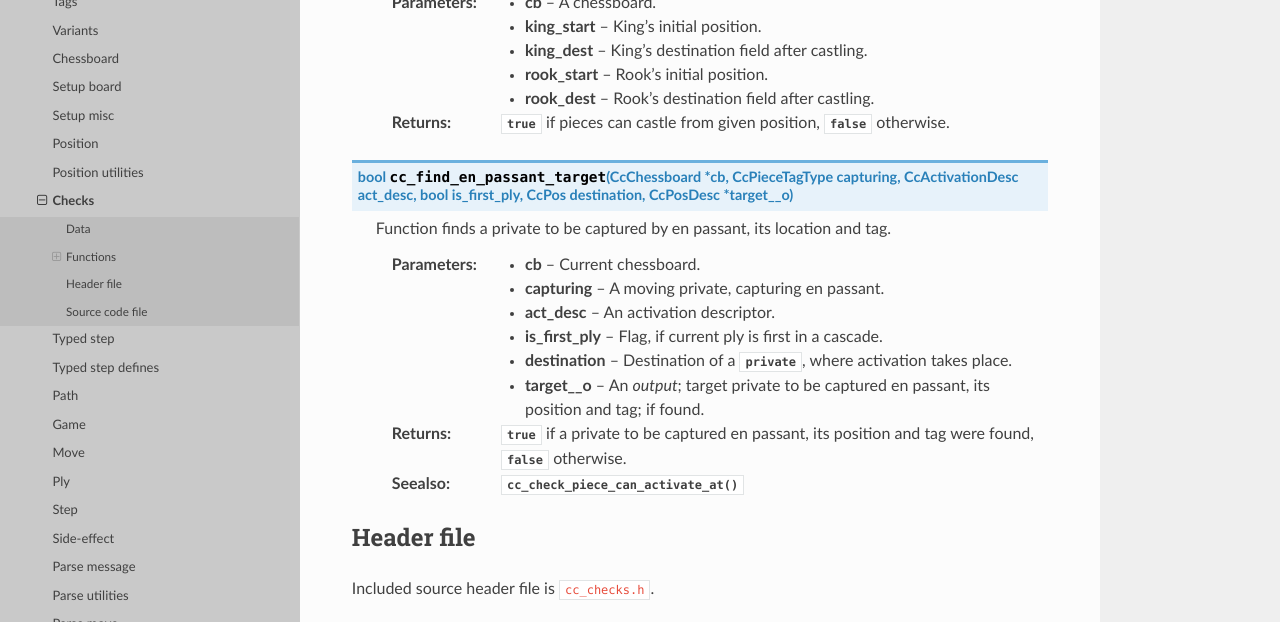
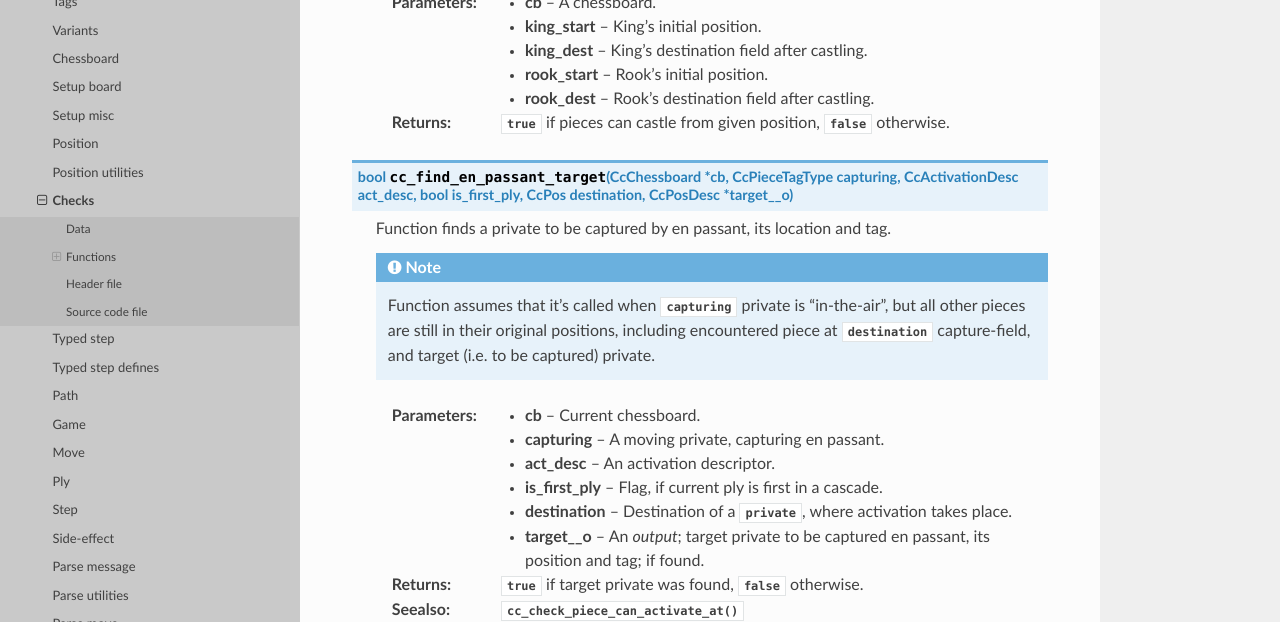
Before and after one commit to mmlacak/crochess, a Sphinx documentation site: the page built from docs/source/libcc/ccchecks.rst, in a window 1280 px wide and 900 px high, scrolled down 3634 px, cut to the strip 0-622 px from the top of the window. Built offline with Sphinx 7.4.7 and the Read the Docs theme 3.1.0, drawn with Linux system fonts in a browser that asks for light colours.

Commit message:
Clarified cc_find_en_passant_target() context.

```diff
--- a/docs/source/conf.py
+++ b/docs/source/conf.py
@@ -26,10 +26,10 @@ copyright = '2021, Mario Mlačak'
 author = 'Mario Mlačak'
 
 # The short X.Y version
-version = "0.0.1.337:1516+20251004.041602"   # docs-new-lib-short-version-major-minor-feature-commit+meta~breaks-place-marker
+version = "0.0.1.349:1528+20251115.013947"   # docs-new-lib-short-version-major-minor-feature-commit+meta~breaks-place-marker
 
 # The full version, including alpha/beta/rc tags
-release = "0.0.1.337:1516+20251004.041602"   # docs-new-lib-full-version-major-minor-feature-commit+meta~breaks-place-marker
+release = "0.0.1.349:1528+20251115.013947"   # docs-new-lib-full-version-major-minor-feature-commit+meta~breaks-place-marker
 
 
 # -- General configuration ---------------------------------------------------
--- a/docs/source/libcc/ccchecks.rst
+++ b/docs/source/libcc/ccchecks.rst
@@ -181,13 +181,19 @@ Positional checks
 
     Function finds a private to be captured by en passant, its location and tag.
 
+    .. note::
+
+        Function assumes that it's called when :c:var:`capturing` private is "in-the-air",
+        but all other pieces are still in their original positions, including encountered piece
+        at :c:var:`destination` capture-field, and target (i.e. to be captured) private.
+
     :param cb: Current chessboard.
     :param capturing: A moving private, capturing en passant.
     :param act_desc: An activation descriptor.
     :param is_first_ply: Flag, if current ply is first in a cascade.
     :param destination: Destination of a :c:var:`private`, where activation takes place.
     :param target__o: An *output*; target private to be captured en passant, its position and tag; if found.
-    :returns: :c:data:`true` if a private to be captured en passant, its position and tag were found, :c:data:`false` otherwise.
+    :returns: :c:data:`true` if target private was found, :c:data:`false` otherwise.
     :seealso: :c:func:`cc_check_piece_can_activate_at()`
 
 .. _lbl-libcc-ccchecks-sourcecodeheader:
```
